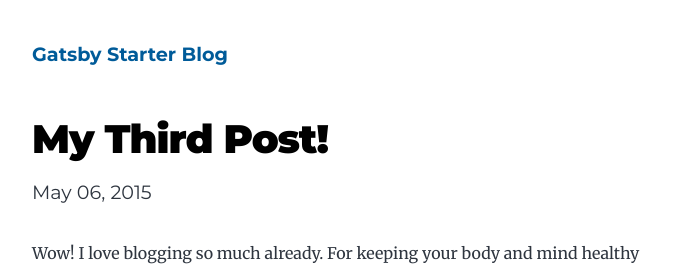
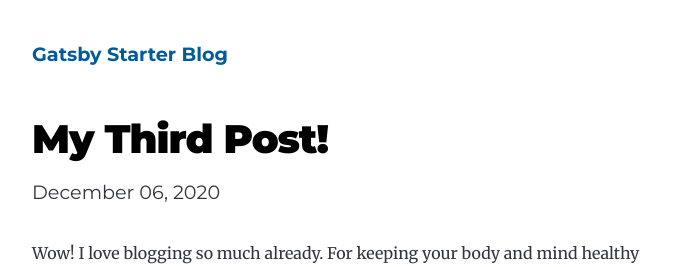
Before and after one commit to Neha2109/gatsby-starter-blog, a Gatsby site: page /my-third-blog-post/ in a window 1280 px wide. Shown: the top 267 px of the page, without its empty margins (292-984 px from the left). Built offline with nearby package versions, Linux system fonts and the light colour scheme; Gatsby itself is replaced by a stand-in of ours.

Commit message:
third post

```diff
--- a/content/blog/my-third-blog-post/index.md
+++ b/content/blog/my-third-blog-post/index.md
@@ -1,6 +1,6 @@
 ---
 title: My Third Post!
-date: "2015-05-06T23:46:37.121Z"
+date: "2020-12-06T23:46:37.121Z"
 ---
 
 Wow! I love blogging so much already.
```
